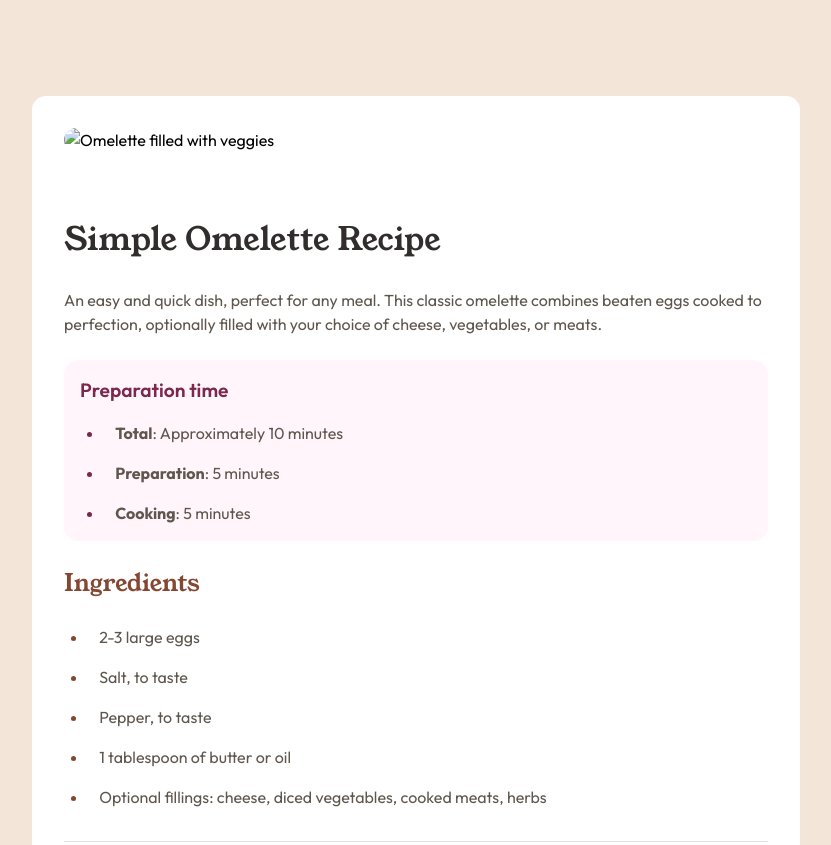
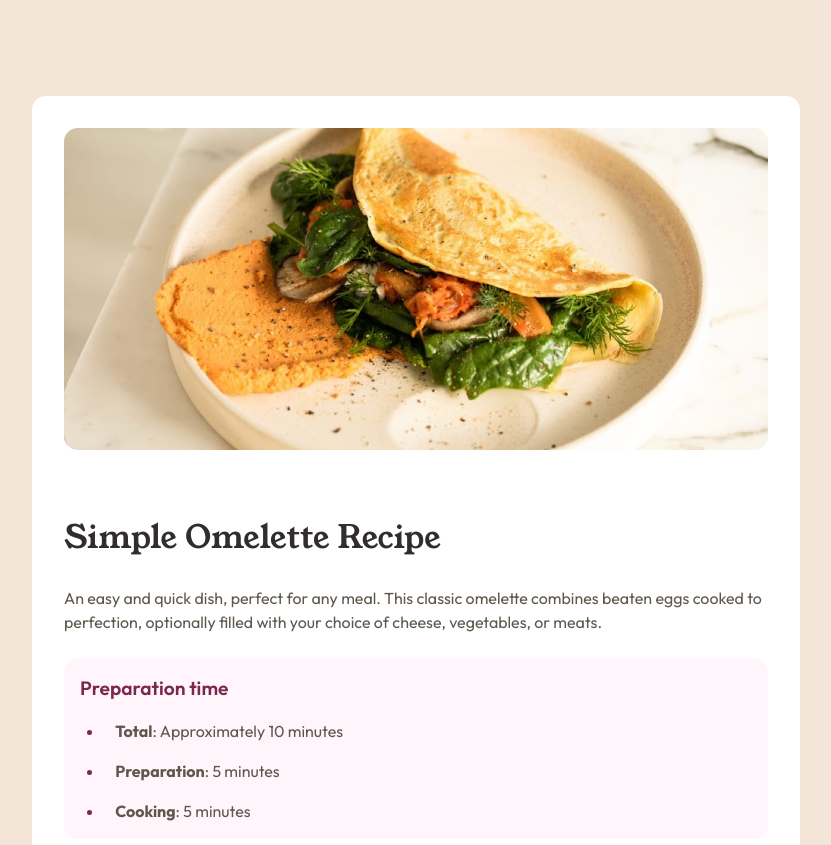
Before and after one commit to MpZero/frontend-mentor, a website built with Parcel: page recipe-page/index.html in a window 1280 px wide. Shown: the top 845 px of the page, without its empty margins (224-1055 px from the left). Built offline with nearby package versions, Linux system fonts and the light colour scheme; files whose address does not match are found by name.

Commit message:
Rename image-omelette.jpeg to image-omelette.jpg.

```diff
--- a/recipe-page/index.html
+++ b/recipe-page/index.html
@@ -31,7 +31,7 @@
     <main>
       <div class="img-wrapper">
         <img
-          src="../assets/images/image-omelette.jpeg"
+          src="../assets/images/image-omelette.jpg"
           alt="Omelette filled with veggies"
         />
       </div>
```
